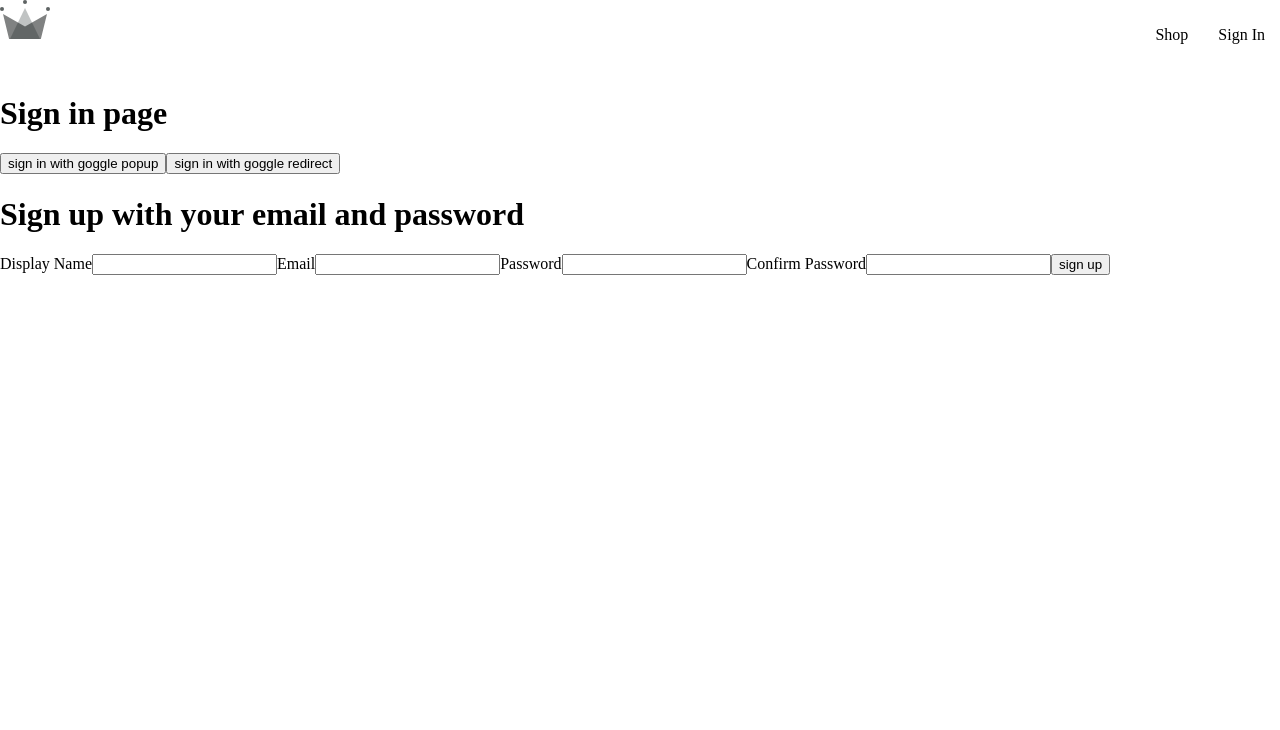
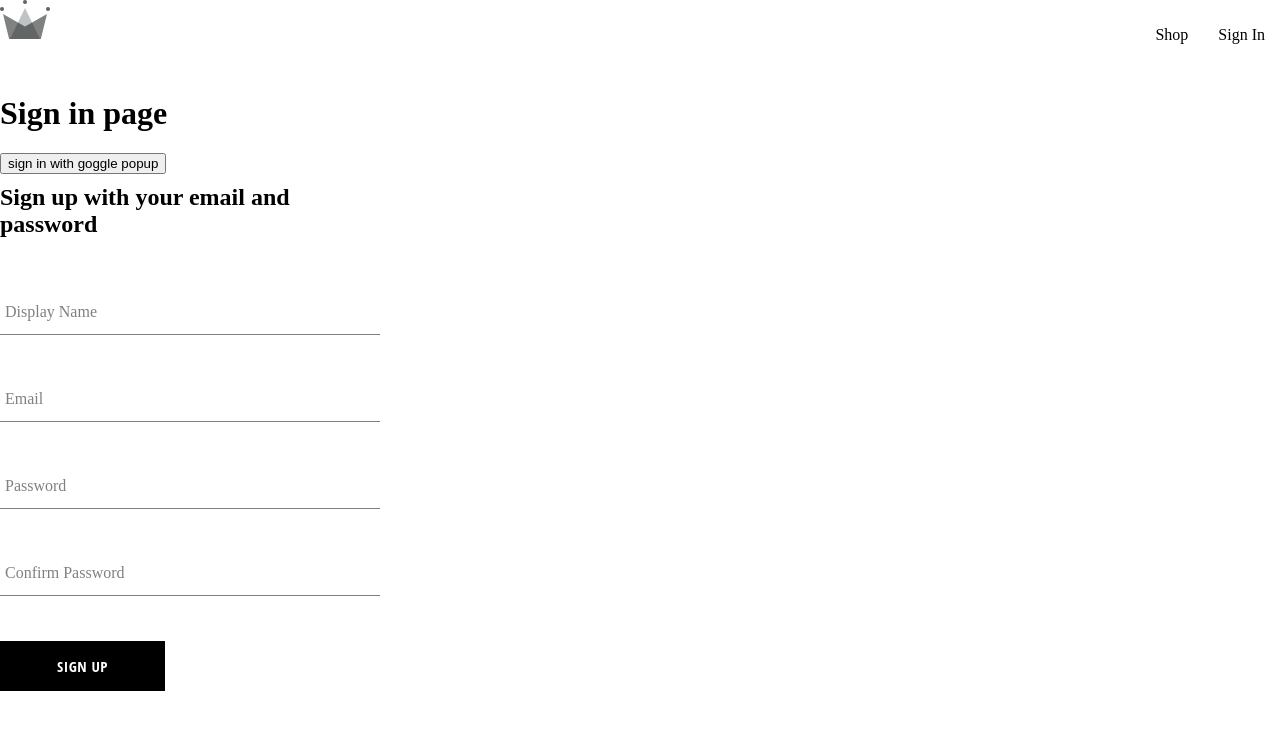
Before and after one commit to Deevyne99/capstone-1, a React (Create React App) app: page /signIn in a window 1280 px wide. Shown: the top 730 px of the page. Built offline with nearby package versions, Linux system fonts and the light colour scheme.

Commit message:
Building form Component

```diff
--- /dev/null
+++ b/src/components/button/Button.js
@@ -0,0 +1,18 @@
+import './button.scss'
+
+export const BUTTON_TYPE_CLASSES = {
+  google: 'google-sign-in',
+  inverted: 'inverted',
+}
+
+const Button = ({ children, buttonType, ...otherProps }) => {
+  return (
+    <button
+      className={`button-container ${BUTTON_TYPE_CLASSES[buttonType]}`}
+      {...otherProps}
+    >
+      {children}
+    </button>
+  )
+}
+export default Button
--- /dev/null
+++ b/src/components/button/button.scss
@@ -0,0 +1,46 @@
+.button-container {
+  min-width: 165px;
+  width: auto;
+  height: 50px;
+  letter-spacing: 0.5px;
+  line-height: 50px;
+  padding: 0 35px 0 35px;
+  font-size: 15px;
+  background-color: black;
+  color: white;
+  text-transform: uppercase;
+  font-family: 'Open Sans Condensed';
+  font-weight: bolder;
+  border: none;
+  cursor: pointer;
+  display: flex;
+  justify-content: center;
+
+  &:hover {
+    background-color: white;
+    color: black;
+    border: 1px solid black;
+  }
+
+  &.google-sign-in {
+    background-color: #4285f4;
+    color: white;
+
+    &:hover {
+      background-color: #357ae8;
+      border: none;
+    }
+  }
+
+  &.inverted {
+    background-color: white;
+    color: black;
+    border: 1px solid black;
+
+    &:hover {
+      background-color: black;
+      color: white;
+      border: none;
+    }
+  }
+}
--- /dev/null
+++ b/src/components/form-input/FormInput.js
@@ -0,0 +1,19 @@
+import './form-input.scss'
+const FormInput = ({ label, ...otherProps }) => {
+  return (
+    <div className='group'>
+      <input className='form-input' type='text' {...otherProps} />
+      {label && (
+        <label
+          htmlFor=''
+          className={`${
+            otherProps.value.length ? 'shrink' : ''
+          } form-input-label`}
+        >
+          {label}
+        </label>
+      )}
+    </div>
+  )
+}
+export default FormInput
--- /dev/null
+++ b/src/components/form-input/form-input.scss
@@ -0,0 +1,54 @@
+$sub-color: grey;
+$main-color: black;
+
+@mixin shrinkLabel {
+  top: -14px;
+  font-size: 12px;
+  color: $main-color;
+}
+
+.group {
+  position: relative;
+  margin: 45px 0;
+
+  .form-input {
+    background: none;
+    background-color: white;
+    color: $sub-color;
+    font-size: 18px;
+    padding: 10px 10px 10px 5px;
+    display: block;
+    width: 100%;
+    border: none;
+    border-radius: 0;
+    border-bottom: 1px solid $sub-color;
+    margin: 25px 0;
+
+    &:focus {
+      outline: none;
+    }
+
+    &:focus ~ .form-input-label {
+      @include shrinkLabel();
+    }
+  }
+
+  input[type='password'] {
+    letter-spacing: 0.3em;
+  }
+
+  .form-input-label {
+    color: $sub-color;
+    font-size: 16px;
+    font-weight: normal;
+    position: absolute;
+    pointer-events: none;
+    left: 5px;
+    top: 10px;
+    transition: 300ms ease all;
+
+    &.shrink {
+      @include shrinkLabel();
+    }
+  }
+}
--- a/src/components/routes/signIn/Sign.js
+++ b/src/components/routes/signIn/Sign.js
@@ -29,9 +29,9 @@
       <button onClick={() => loginGooglePopUp()}>
         sign in with goggle popup
       </button>
-      <button onClick={signInWithGoogleRedirect}>
+      {/* <button onClick={signInWithGoogleRedirect}>
         sign in with goggle redirect
-      </button>
+      </button> */}
       <Signup />
     </div>
   )
--- a/src/components/sign-up-form/Signup.js
+++ b/src/components/sign-up-form/Signup.js
@@ -3,15 +3,21 @@
   createUserWithEmailAndPasswordAuth,
   CreateUserDocumentFromAuth,
 } from '../../utils/firebase/firebase'
-const defaulFields = {
+import FormInput from '../form-input/FormInput'
+import './sign-up.scss'
+import Button from '../button/Button'
+const defaultFields = {
   displayName: '',
   email: '',
   password: '',
   confirmPassword: '',
 }
 const Signup = () => {
-  const [formFields, setFormFields] = useState(defaulFields)
+  const [formFields, setFormFields] = useState(defaultFields)
   const { displayName, email, password, confirmPassword } = formFields
+  const resetFormFields = () => {
+    setFormFields(defaultFields)
+  }
   const handleSubmit = async (e) => {
     e.preventDefault()
     if (password !== confirmPassword) {
@@ -22,6 +28,7 @@
       const { user } = await createUserWithEmailAndPasswordAuth(email, password)
       // console.log(response)
       await CreateUserDocumentFromAuth(user, { displayName })
+      resetFormFields()
     } catch (error) {
       if (error.code === 'auth/email-already-in-use') {
         alert('cannot create user Email already exist')
@@ -34,39 +41,44 @@
     setFormFields({ ...formFields, [name]: value })
   }
   return (
-    <div>
-      <h1>Sign up with your email and password</h1>
+    <div className='sign-up-container'>
+      <h2>Sign up with your email and password</h2>
       <form action='' onSubmit={handleSubmit}>
-        <label htmlFor=''>Display Name</label>
-        <input
+        <FormInput
+          label={'Display Name'}
           type='text'
           required
           name='displayName'
           onChange={handleChange}
           value={displayName}
         />
-        <label htmlFor='email'>Email</label>
-        <input
+
+        <FormInput
+          label={'Email'}
           type='email'
           name='email'
           onChange={handleChange}
           value={email}
         />
-        <label htmlFor='password'>Password</label>
-        <input
+
+        <FormInput
+          label={'Password'}
           type='password'
           name='password'
           onChange={handleChange}
           value={password}
         />
-        <label htmlFor='confirm-password'>Confirm Password</label>
-        <input
+
+        <FormInput
+          label={'Confirm Password'}
           type='password'
           onChange={handleChange}
           name='confirmPassword'
           value={confirmPassword}
         />
-        <button type='submit'>sign up</button>
+        <Button type='submit' buttonType=''>
+          sign up
+        </Button>
       </form>
     </div>
   )
--- /dev/null
+++ b/src/components/sign-up-form/sign-up.scss
@@ -0,0 +1,9 @@
+.sign-up-container {
+  display: flex;
+  flex-direction: column;
+  width: 380px;
+
+  h2 {
+    margin: 10px 0;
+  }
+}
```
